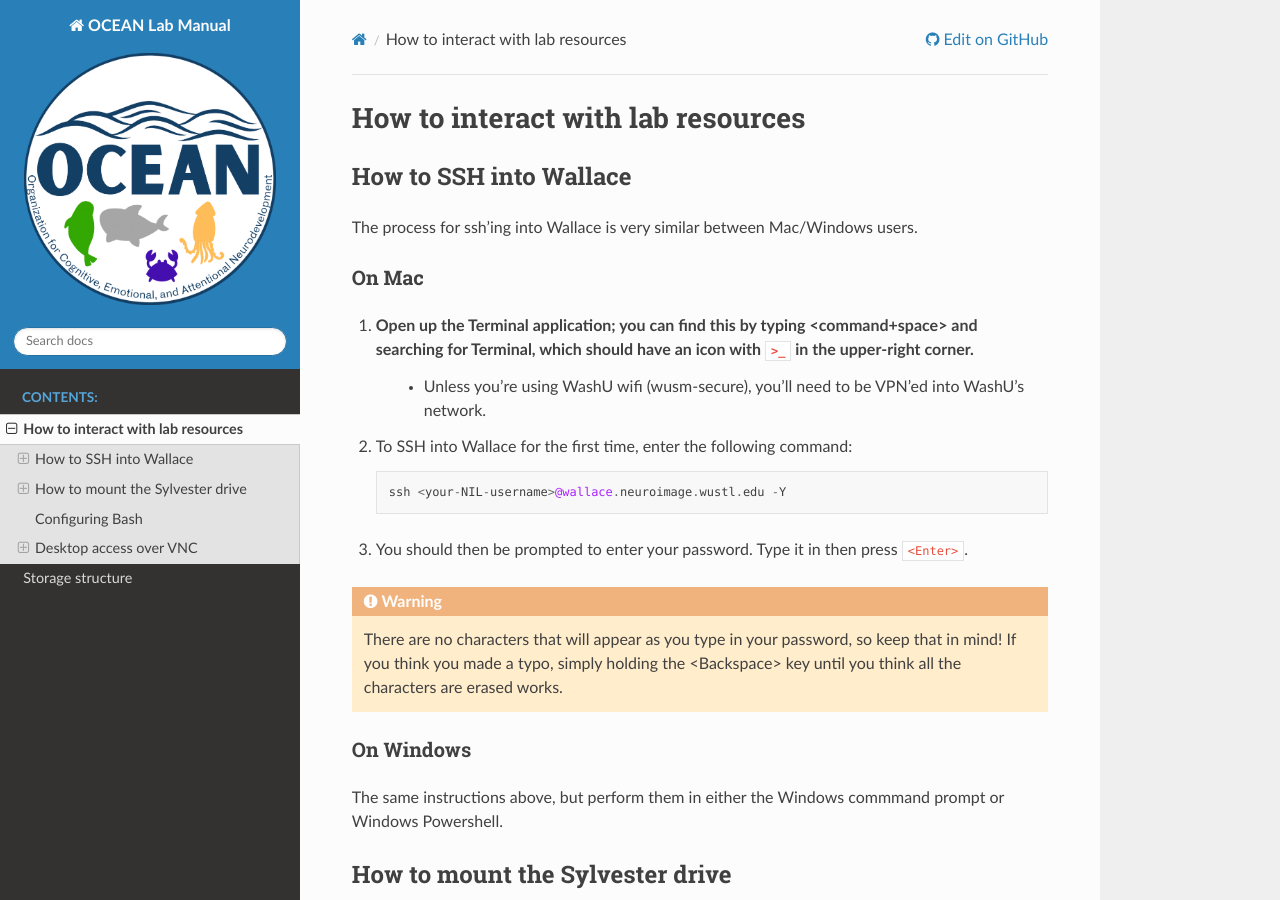
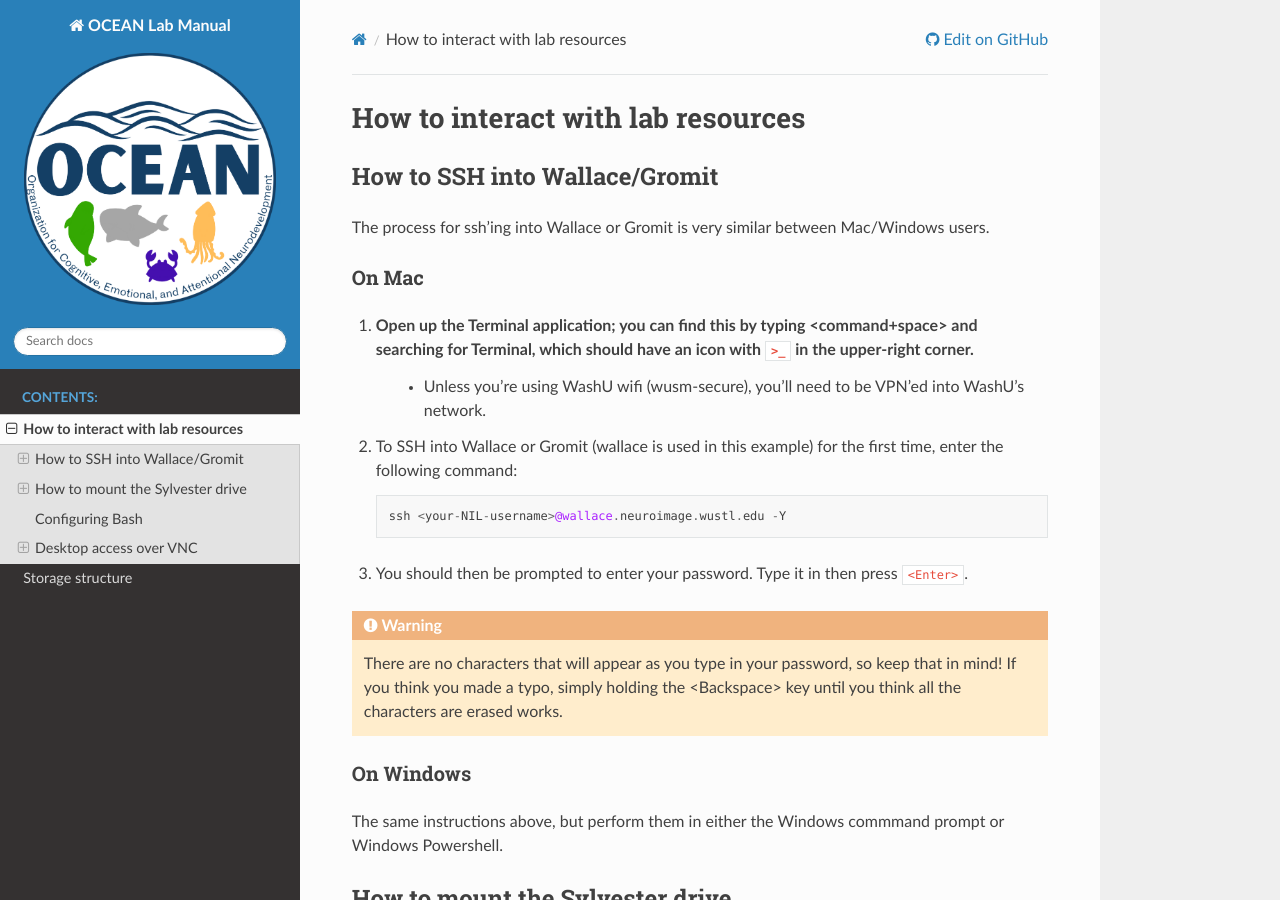
Before and after one commit to washu-ocean/OceanLabDocs, a Sphinx documentation site: the page built from source/interacting_with_resources.rst, in a window 1280 px wide and 900 px high. Built offline with Sphinx 7.4.7 and the Read the Docs theme 3.1.0, drawn with Linux system fonts in a browser that asks for light colours; pages that are not in the unit, such as notebooks, are missing from menus.

Commit message:
Update interacting_with_resources.rst

```diff
--- a/source/interacting_with_resources.rst
+++ b/source/interacting_with_resources.rst
@@ -3,17 +3,17 @@ How to interact with lab resources
 
 .. _using-ssh:
 
-How to SSH into Wallace
------------------------
+How to SSH into Wallace/Gromit
+------------------------------
 
-The process for ssh'ing into Wallace is very similar between Mac/Windows users.
+The process for ssh'ing into Wallace or Gromit is very similar between Mac/Windows users.
 
 On Mac
 ^^^^^^
 
 1. Open up the Terminal application; you can find this by typing <command+space> and searching for Terminal, which should have an icon with ``>_`` in the upper-right corner.
     - Unless you're using WashU wifi (wusm-secure), you'll need to be VPN'ed into WashU's network.
-2. To SSH into Wallace for the first time, enter the following command::
+2. To SSH into Wallace or Gromit (wallace is used in this example) for the first time, enter the following command::
 
     ssh <your-NIL-username>@wallace.neuroimage.wustl.edu -Y
 
```
